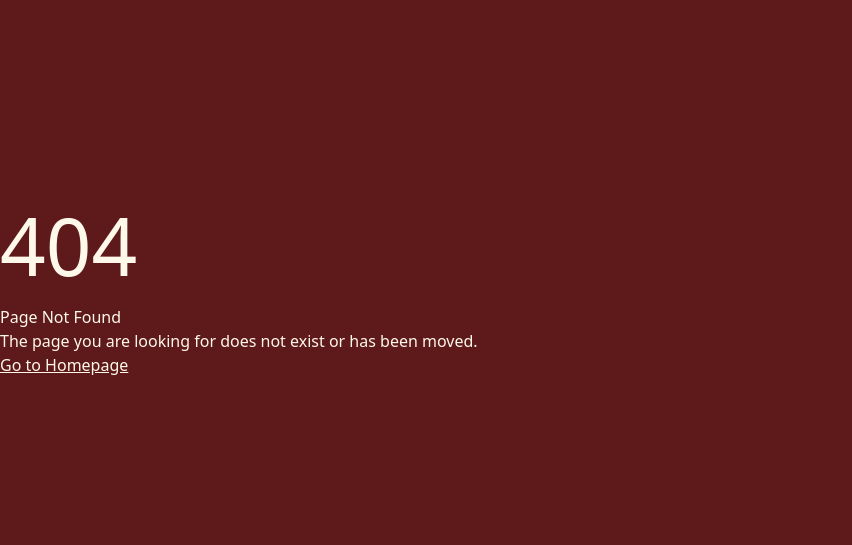
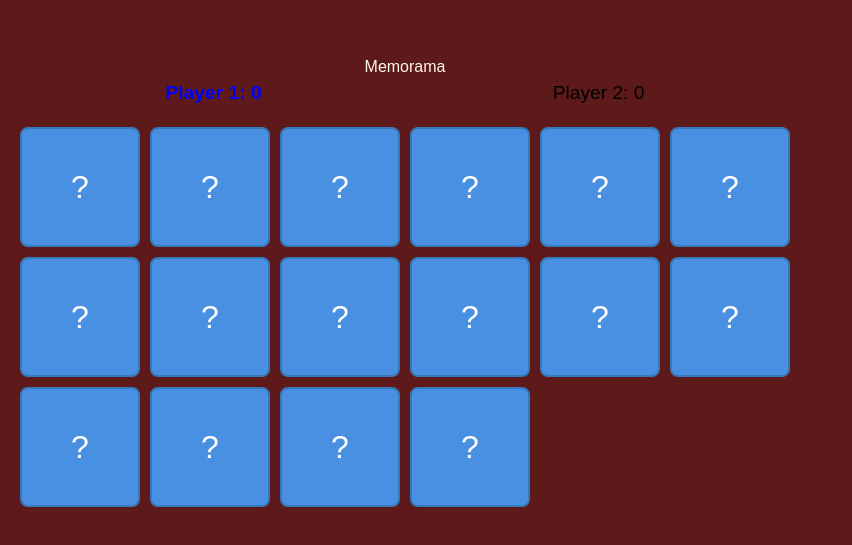
Before and after one commit to Diego-Arreola/MandarinPlayerFront, a React (Vite) app: page /game/memorama/1 in a window 1280 px wide. Before the commit this address had no page. Shown: the part 119-664 px from the top of the page, without its empty margins (0-852 px from the left). Built offline with nearby package versions, Linux system fonts and the light colour scheme; sample sign-in values are in the browser's storage.

Commit message:
feat: add memorama first version and joinpage is now public

```diff
--- a/src/App.tsx
+++ b/src/App.tsx
@@ -18,6 +18,7 @@ import TopicsPage from './pages/TopicsPage';
 import TopicDetailPage from './pages/TopicDetailPage';
 import CreateGamePage from './pages/CreateGamePage';
 import GameLobbyPage from './pages/GameLobbyPage';
+import MemoramaGamePage from './pages/MemoramaGamePage';
 
 function App() {
   return (
@@ -26,15 +27,18 @@ function App() {
       <Route path="/" element={<HomePage />} />
       <Route path="/login" element={<LoginPage />} />
       <Route path="/signup" element={<SignUpPage />} />
+      <Route path="/joingame" element={<JoinGamePage />} />
+      <Route path="/lobby/:gameCode" element={<GameLobbyPage />} />
 
       {/* Protected Routes - Only accessible to logged-in users */}
       <Route element={<ProtectedRoute />}>
         <Route path="/welcome" element={<WelcomePage />} />
-        <Route path="/joingame" element={<JoinGamePage />} />
+
         <Route path="/topics" element={<TopicsPage />} />
         <Route path="/topics/:topicId" element={<TopicDetailPage />} />
         <Route path="/create-game" element={<CreateGamePage />} />
-        <Route path="/lobby/:gameCode" element={<GameLobbyPage />} />
+
+        <Route path="/game/memorama/:gameCode" element={<MemoramaGamePage />} />
       </Route>
 
       {/* In-game routes, all nested under a GameLayout to manage the session */}
--- a/src/pages/HomePage.tsx
+++ b/src/pages/HomePage.tsx
@@ -35,7 +35,7 @@ const HomePage = () => {
       <Button onClick={() => navigate('/signup')} variant="primary">
         Sign Up
       </Button>
-      <Button onClick={() => navigate('/join')} variant="primary">
+      <Button onClick={() => navigate('/joingame')} variant="primary">
         Join Game
       </Button>
     </div>
--- /dev/null
+++ b/src/pages/MemoramaGamePage.tsx
@@ -0,0 +1,175 @@
+// In c:\Users\estec\Documents\GitHub\CleanTeam Diego\MandarinPlayerFront\src\pages\MemoramaGamePage.tsx
+
+import { useEffect, useState } from "react";
+import { useLocation, useNavigate } from "react-router-dom";
+
+// This would likely be fetched from an API based on the topic
+interface VocabularyItem {
+  id: number;
+  hanzi: string;
+  pinyin: string;
+  meaning: string;
+}
+
+interface Card {
+  id: string;
+  type: 'hanzi' | 'meaning';
+  content: string;
+  pairId: number;
+}
+
+const MemoramaGamePage = () => {
+  const location = useLocation();
+  const navigate = useNavigate();
+  const { topicVocabulary } = location.state as { topicVocabulary: VocabularyItem[] } || { topicVocabulary: [] };
+
+  const [cards, setCards] = useState<Card[]>(() => {
+    // --- Initial Game Setup ---
+    let vocabulary = topicVocabulary;
+    if (!vocabulary || vocabulary.length === 0) {
+      console.warn("No vocabulary provided via location state. Using mock data for debugging.");
+      vocabulary = Array.from({ length: 8 }, (_, i) => ({ id: i + 1, hanzi: `汉字${i + 1}`, pinyin: `hànzì${i + 1}`, meaning: `Meaning ${i + 1}` }));
+    }
+
+    // Create card pairs (Hanzi and Meaning)
+    const gameCards: Card[] = vocabulary.flatMap((item): Card[] => ([
+      { id: `${item.id}-hanzi`, type: 'hanzi', content: item.hanzi, pairId: item.id },
+      { id: `${item.id}-meaning`, type: 'meaning', content: item.meaning, pairId: item.id }
+    ]));
+
+    // Shuffle the cards and return as initial state
+    return gameCards.sort(() => Math.random() - 0.5);
+  });
+  const [flippedCards, setFlippedCards] = useState<number[]>([]);
+  const [matchedPairs, setMatchedPairs] = useState<number[]>([]);
+  const [currentPlayer, setCurrentPlayer] = useState<1 | 2>(1);
+  const [scores, setScores] = useState({ player1: 0, player2: 0 });
+  const [isChecking, setIsChecking] = useState(false);
+  const [gameOver, setGameOver] = useState(false);
+
+  useEffect(() => {
+    // --- Requirement Check ---
+    // If vocabulary is not provided or has an odd number of items, show an alert and redirect.
+    // We check the generated cards array. If it's empty or odd, there's an issue.
+    if (cards.length === 0 || cards.length % 2 !== 0) {
+      alert("This topic has an invalid number of vocabulary words for Memorama. Please choose another topic or modify this one to have an even number of words.");
+      navigate('/create-game'); // Redirect back to game creation
+      return;
+    }
+  }, [navigate, cards.length]);
+
+  useEffect(() => {
+    if (flippedCards.length === 2) {
+      setIsChecking(true);
+      const [firstIndex, secondIndex] = flippedCards;
+      const firstCard = cards[firstIndex];
+      const secondCard = cards[secondIndex];
+
+      if (firstCard.pairId === secondCard.pairId) {
+        // It's a match
+        setMatchedPairs(prev => [...prev, firstCard.pairId]);
+        setScores(prevScores => ({
+          ...prevScores,
+          [currentPlayer === 1 ? 'player1' : 'player2']: prevScores[currentPlayer === 1 ? 'player1' : 'player2'] + 1,
+        }));
+        setFlippedCards([]);
+        setIsChecking(false);
+        if (matchedPairs.length + 1 === cards.length / 2) {
+            setGameOver(true);
+        }
+      } else {
+        // Not a match, flip back after a delay
+        setTimeout(() => {
+          setFlippedCards([]);
+          setCurrentPlayer(prev => (prev === 1 ? 2 : 1));
+          setIsChecking(false);
+        }, 1000);
+      }
+    }
+  }, [flippedCards, cards, currentPlayer, matchedPairs.length]);
+
+  const handleCardClick = (index: number) => {
+    if (isChecking || flippedCards.length === 2 || flippedCards.includes(index)) {
+      return; // Ignore clicks if checking, 2 cards are already flipped, or the same card is clicked
+    }
+
+    const card = cards[index];
+    if (matchedPairs.includes(card.pairId)) {
+      return; // Ignore clicks on already matched cards
+    }
+
+    setFlippedCards(prev => [...prev, index]);
+  };
+
+  const getWinner = () => {
+    if (scores.player1 > scores.player2) return "Player 1 Wins!";
+    if (scores.player2 > scores.player1) return "Player 2 Wins!";
+    return "It's a Tie!";
+  };
+
+  return (
+    <div style={{ padding: '20px', fontFamily: 'sans-serif', textAlign: 'center' }}>
+      <h1>Memorama</h1>
+      <div style={{ display: 'flex', justifyContent: 'space-around', marginBottom: '20px', fontSize: '1.2em' }}>
+        <div style={{ color: currentPlayer === 1 ? 'blue' : 'black', fontWeight: currentPlayer === 1 ? 'bold' : 'normal' }}>
+          Player 1: {scores.player1}
+        </div>
+        <div style={{ color: currentPlayer === 2 ? 'red' : 'black', fontWeight: currentPlayer === 2 ? 'bold' : 'normal' }}>
+          Player 2: {scores.player2}
+        </div>
+      </div>
+
+      {gameOver && (
+        <div style={{ margin: '20px', fontSize: '2em', color: 'green' }}>
+          <h2>Game Over!</h2>
+          <p>{getWinner()}</p>
+        </div>
+      )}
+
+      <div style={{
+        display: 'grid',
+        gridTemplateColumns: 'repeat(auto-fill, minmax(120px, 1fr))',
+        gap: '10px',
+        maxWidth: '800px',
+        margin: '0 auto'
+      }}>
+        {cards.map((card, index) => {
+          const isFlipped = flippedCards.includes(index) || matchedPairs.includes(card.pairId);
+          return (
+            // This outer div is the perspective container for the 3D effect
+            <div
+              key={card.id}
+              onClick={() => !gameOver && handleCardClick(index)}
+              style={{
+                height: '120px',
+                cursor: gameOver || isFlipped ? 'default' : 'pointer',
+                perspective: '1000px', // Necessary for the 3D effect
+              }}
+            >
+              {/* This inner div is the one that actually flips */}
+              <div style={{
+                position: 'relative',
+                width: '100%',
+                height: '100%',
+                transition: 'transform 0.6s',
+                transformStyle: 'preserve-3d', // Makes children exist in the same 3D space
+                transform: isFlipped ? 'rotateY(180deg)' : 'rotateY(0deg)',
+              }}>
+                {/* Front of the card (the '?') */}
+                <div style={{ position: 'absolute', width: '100%', height: '100%', backfaceVisibility: 'hidden', backgroundColor: '#4A90E2', color: '#fff', display: 'flex', justifyContent: 'center', alignItems: 'center', fontSize: '2em', borderRadius: '8px', border: '2px solid #357ABD' }}>
+                  ?
+                </div>
+                {/* Back of the card (the content) */}
+                <div style={{ position: 'absolute', width: '100%', height: '100%', backfaceVisibility: 'hidden', backgroundColor: '#fff', color: '#333', display: 'flex', justifyContent: 'center', alignItems: 'center', fontSize: card.type === 'hanzi' ? '2em' : '1em', borderRadius: '8px', border: '2px solid #357ABD', transform: 'rotateY(180deg)' }}>
+                  {card.content}
+                </div>
+              </div>
+            </div>
+          );
+        })}
+      </div>
+    </div>
+  );
+};
+
+export default MemoramaGamePage;
```
